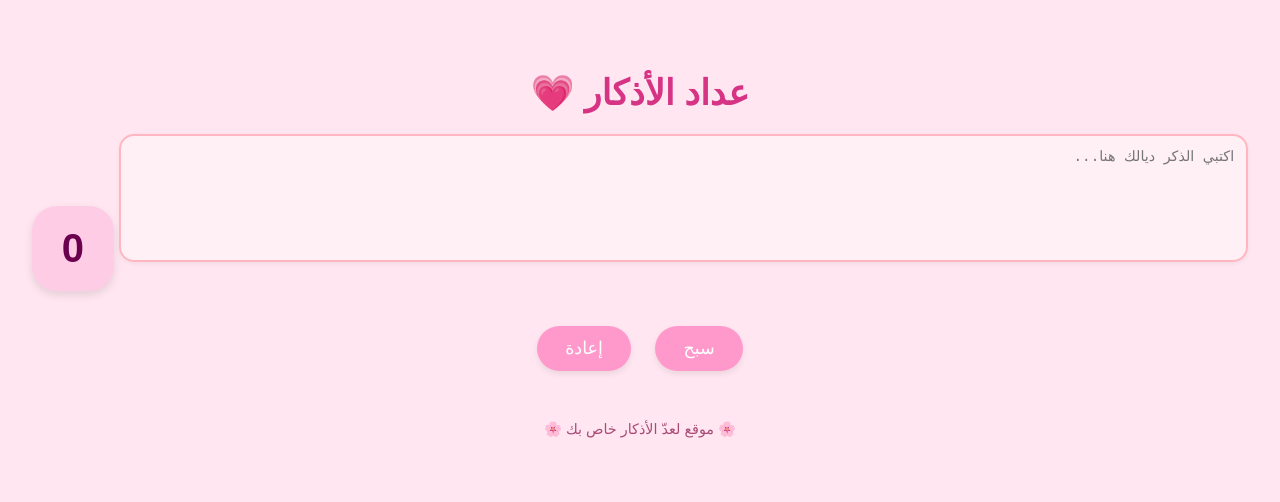
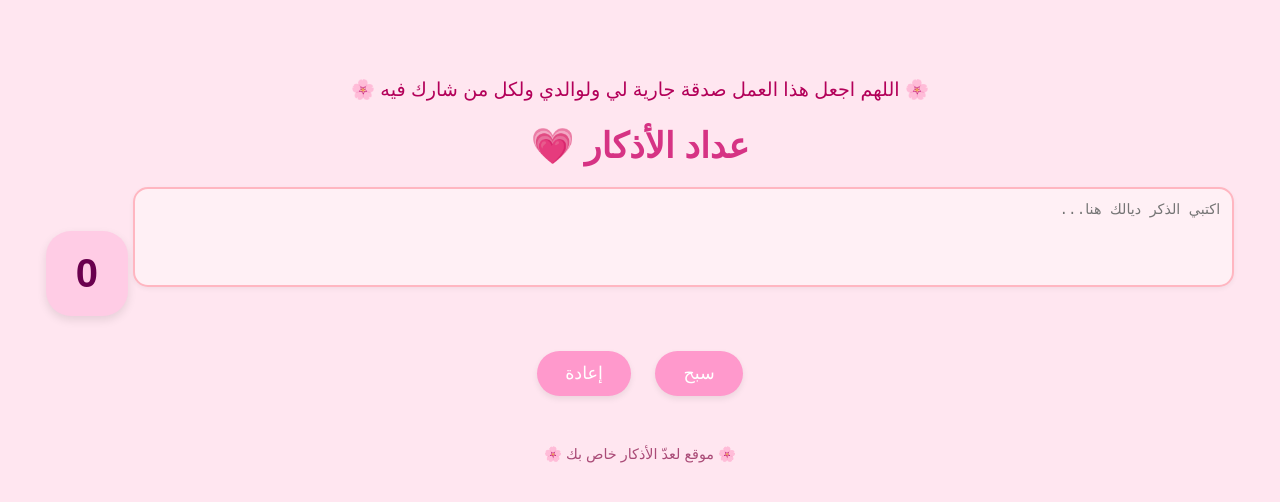
Before and after one commit to islamiquegirl/islamiquegirl.github.io, a plain HTML site: page index.html in a window 1280 px wide. Drawn offline with Linux system fonts and the light colour scheme.

Commit message:
Update index.html
إضافة دعاء: "اللهم اجعل هذا العمل صدقة جارية لي ولوالدي"
لتحفيز الزائرات على ذكر الله ونية الخير.
تم تزيينه بتصميم أنثوي بسيط يناسب طابع الموقع.

```diff
--- a/index.html
+++ b/index.html
@@ -1,3 +1,6 @@
+<p style="font-size: 1.2em; color: #b30059; margin-top: 30px;">
+  🌸 اللهم اجعل هذا العمل صدقة جارية لي ولوالدي ولكل من شارك فيه 🌸
+</p>
 <!DOCTYPE html>
 <html lang="ar" dir="rtl">
 <head>
```
